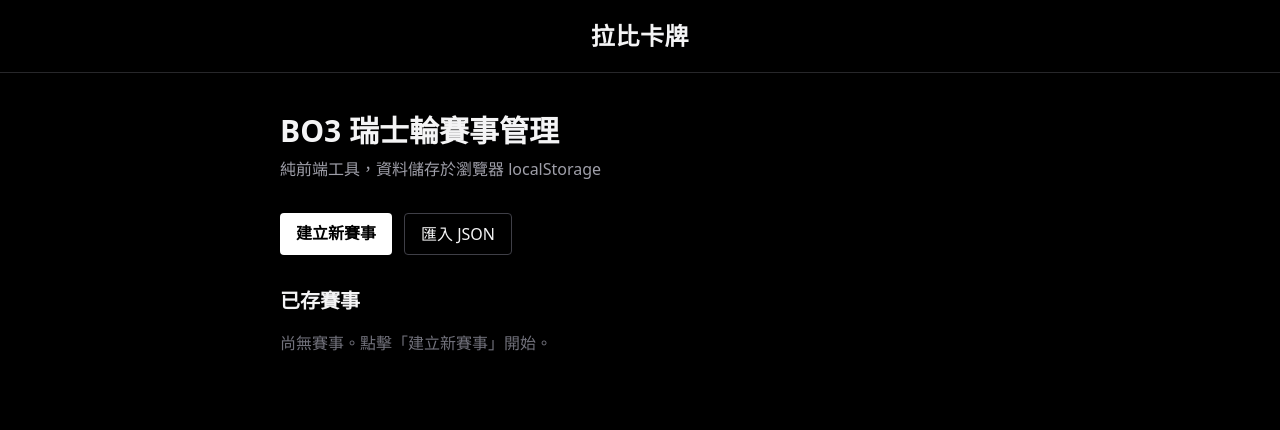
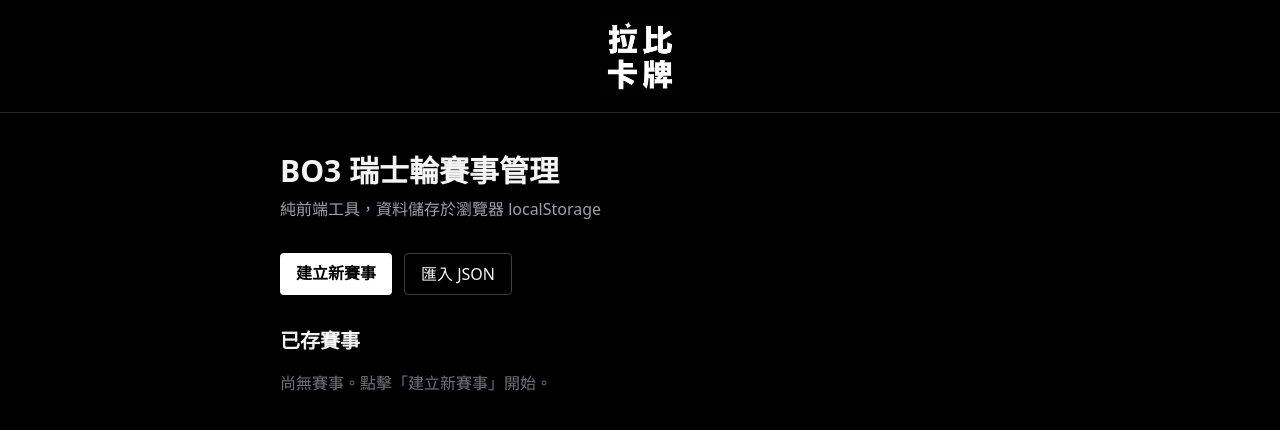
Before and after one commit to y2468101216/pokemon_bo3_tw_manager, a Next.js app: page / in a window 1280 px wide. Shown: the top 430 px of the page. Built offline with nearby package versions, Linux system fonts and the light colour scheme.

Commit message:
Replace text header with LabyTCG logo (logo-02.png)

```diff
--- a/src/app/layout.tsx
+++ b/src/app/layout.tsx
@@ -1,4 +1,5 @@
 import type { Metadata } from "next";
+import Image from "next/image";
 import "./globals.css";
 
 export const metadata: Metadata = {
@@ -15,8 +16,15 @@ export default function RootLayout({
     <html lang="zh-TW" className="h-full antialiased">
       <body className="min-h-full flex flex-col bg-black text-zinc-100 font-sans">
         <header className="border-b border-zinc-800">
-          <div className="max-w-5xl mx-auto px-6 py-5 text-center">
-            <span className="text-2xl font-bold tracking-wide">拉比卡牌</span>
+          <div className="max-w-5xl mx-auto px-6 py-4 flex justify-center">
+            <Image
+              src="/image/labytcg-logo.png"
+              alt="LabyTCG 拉比卡牌"
+              width={626}
+              height={626}
+              priority
+              className="h-20 w-auto"
+            />
           </div>
         </header>
         {children}
```
Also changed, not shown: public/image/labytcg-logo.png (added).
